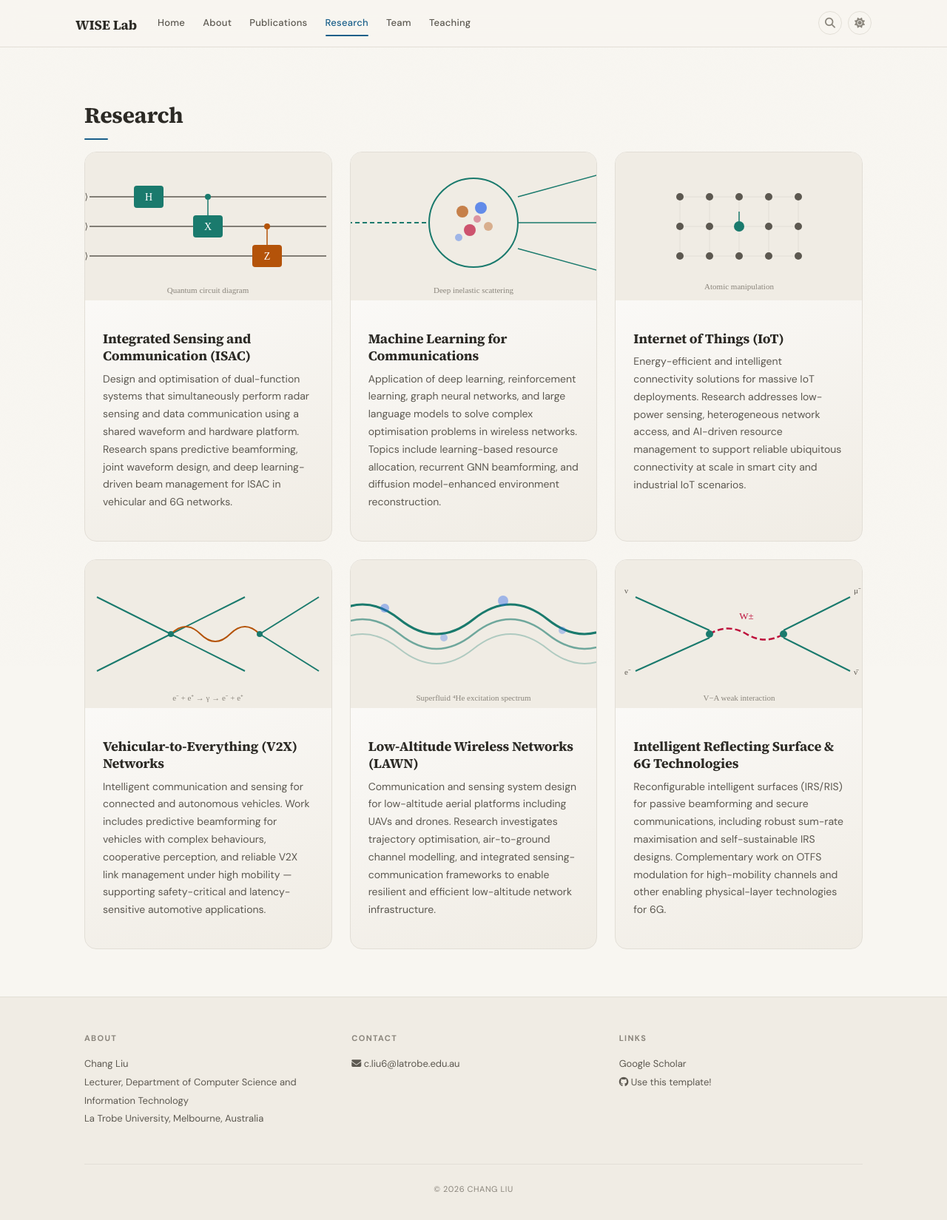
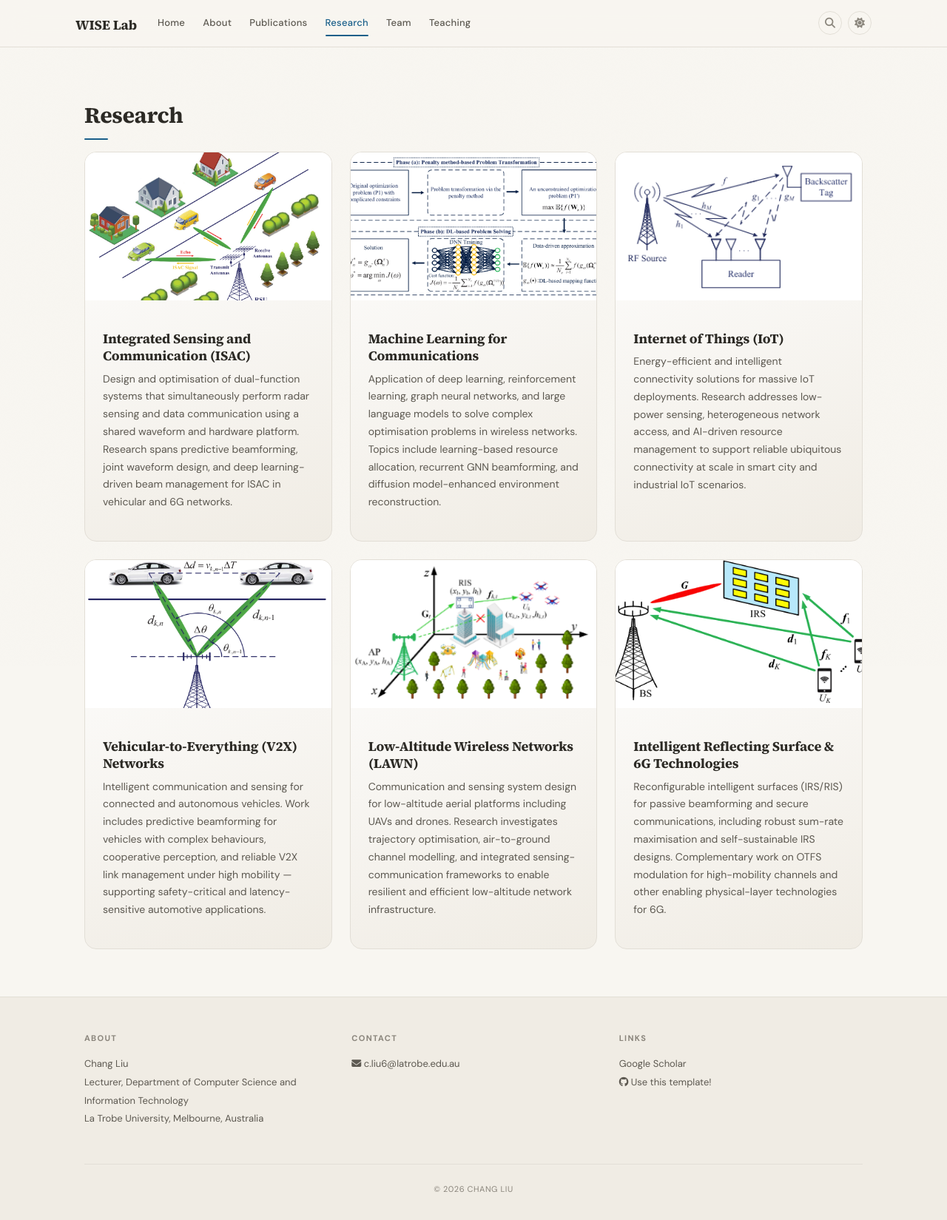
Before and after one commit to nminhquang380/wise-lab-ltu, a Jekyll site: the page built from _pages/research.md, in a window 1280 px wide. Shown: the whole page at 74% size. Built offline with Jekyll 4.4.1, drawn with Linux system fonts in a browser that asks for light colours; a style sheet for code colours, icons or effects is not loaded.

Commit message:
update images for research

```diff
--- a/_pages/research.md
+++ b/_pages/research.md
@@ -10,7 +10,7 @@ permalink: /research/
 <div class="research-grid">
 
 <div class="research-card">
-<img src="{{ site.url }}{{ site.baseurl }}/images/research/quantum-computing.svg" class="research-thumb" alt="Integrated Sensing and Communication">
+<img src="{{ site.url }}{{ site.baseurl }}/images/research/ISAC.png" class="research-thumb" alt="Integrated Sensing and Communication">
 <div class="research-body">
 <h4 class="research-title">Integrated Sensing and Communication (ISAC)</h4>
 <p class="research-desc">Design and optimisation of dual-function systems that simultaneously perform radar sensing and data communication using a shared waveform and hardware platform. Research spans predictive beamforming, joint waveform design, and deep learning-driven beam management for ISAC in vehicular and 6G networks.</p>
@@ -18,7 +18,7 @@ permalink: /research/
 </div>
 
 <div class="research-card">
-<img src="{{ site.url }}{{ site.baseurl }}/images/research/partons.svg" class="research-thumb" alt="Machine Learning for Communications">
+<img src="{{ site.url }}{{ site.baseurl }}/images/research/AI-for-communication.png" class="research-thumb" alt="Machine Learning for Communications">
 <div class="research-body">
 <h4 class="research-title">Machine Learning for Communications</h4>
 <p class="research-desc">Application of deep learning, reinforcement learning, graph neural networks, and large language models to solve complex optimisation problems in wireless networks. Topics include learning-based resource allocation, recurrent GNN beamforming, and diffusion model-enhanced environment reconstruction.</p>
@@ -26,7 +26,7 @@ permalink: /research/
 </div>
 
 <div class="research-card">
-<img src="{{ site.url }}{{ site.baseurl }}/images/research/nanotechnology.svg" class="research-thumb" alt="Internet of Things">
+<img src="{{ site.url }}{{ site.baseurl }}/images/research/IoT.png" class="research-thumb" alt="Internet of Things">
 <div class="research-body">
 <h4 class="research-title">Internet of Things (IoT)</h4>
 <p class="research-desc">Energy-efficient and intelligent connectivity solutions for massive IoT deployments. Research addresses low-power sensing, heterogeneous network access, and AI-driven resource management to support reliable ubiquitous connectivity at scale in smart city and industrial IoT scenarios.</p>
@@ -34,7 +34,7 @@ permalink: /research/
 </div>
 
 <div class="research-card">
-<img src="{{ site.url }}{{ site.baseurl }}/images/research/qed.svg" class="research-thumb" alt="Vehicular-to-Everything Networks">
+<img src="{{ site.url }}{{ site.baseurl }}/images/research/V2X.png" class="research-thumb" alt="Vehicular-to-Everything Networks">
 <div class="research-body">
 <h4 class="research-title">Vehicular-to-Everything (V2X) Networks</h4>
 <p class="research-desc">Intelligent communication and sensing for connected and autonomous vehicles. Work includes predictive beamforming for vehicles with complex behaviours, cooperative perception, and reliable V2X link management under high mobility — supporting safety-critical and latency-sensitive automotive applications.</p>
@@ -42,7 +42,7 @@ permalink: /research/
 </div>
 
 <div class="research-card">
-<img src="{{ site.url }}{{ site.baseurl }}/images/research/superfluidity.svg" class="research-thumb" alt="Low-Altitude Wireless Networks">
+<img src="{{ site.url }}{{ site.baseurl }}/images/research/LAWN.png" class="research-thumb" alt="Low-Altitude Wireless Networks">
 <div class="research-body">
 <h4 class="research-title">Low-Altitude Wireless Networks (LAWN)</h4>
 <p class="research-desc">Communication and sensing system design for low-altitude aerial platforms including UAVs and drones. Research investigates trajectory optimisation, air-to-ground channel modelling, and integrated sensing-communication frameworks to enable resilient and efficient low-altitude network infrastructure.</p>
@@ -50,7 +50,7 @@ permalink: /research/
 </div>
 
 <div class="research-card">
-<img src="{{ site.url }}{{ site.baseurl }}/images/research/weak-interactions.svg" class="research-thumb" alt="Intelligent Reflecting Surface and 6G">
+<img src="{{ site.url }}{{ site.baseurl }}/images/research/IRS.png" class="research-thumb" alt="Intelligent Reflecting Surface and 6G">
 <div class="research-body">
 <h4 class="research-title">Intelligent Reflecting Surface &amp; 6G Technologies</h4>
 <p class="research-desc">Reconfigurable intelligent surfaces (IRS/RIS) for passive beamforming and secure communications, including robust sum-rate maximisation and self-sustainable IRS designs. Complementary work on OTFS modulation for high-mobility channels and other enabling physical-layer technologies for 6G.</p>
```
Also changed, not shown: images/research/AI-for-communication.png (added), images/research/IRS.png (added), images/research/ISAC.png (added), images/research/IoT.png (added), images/research/LAWN.png (added), images/research/V2X.png (added).
